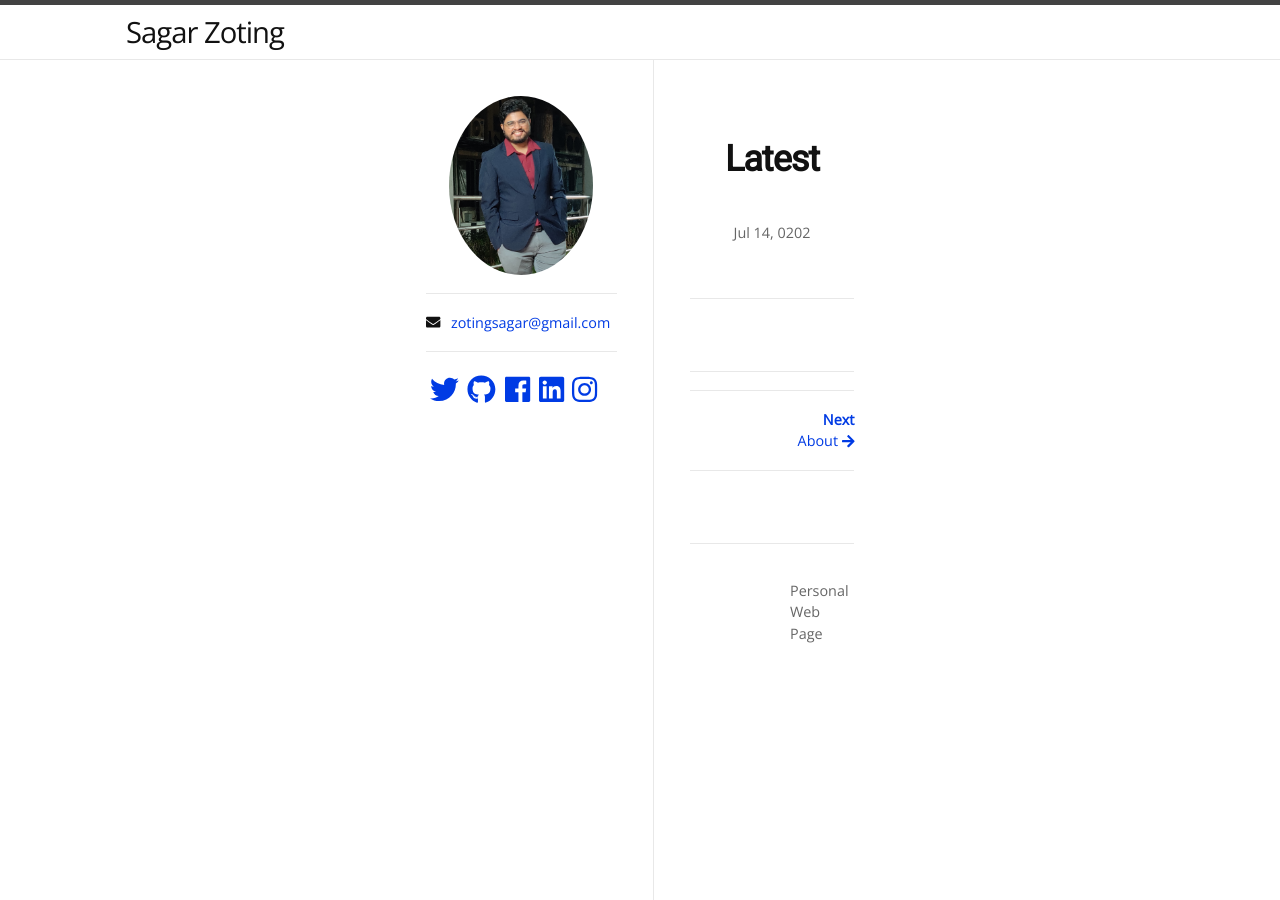
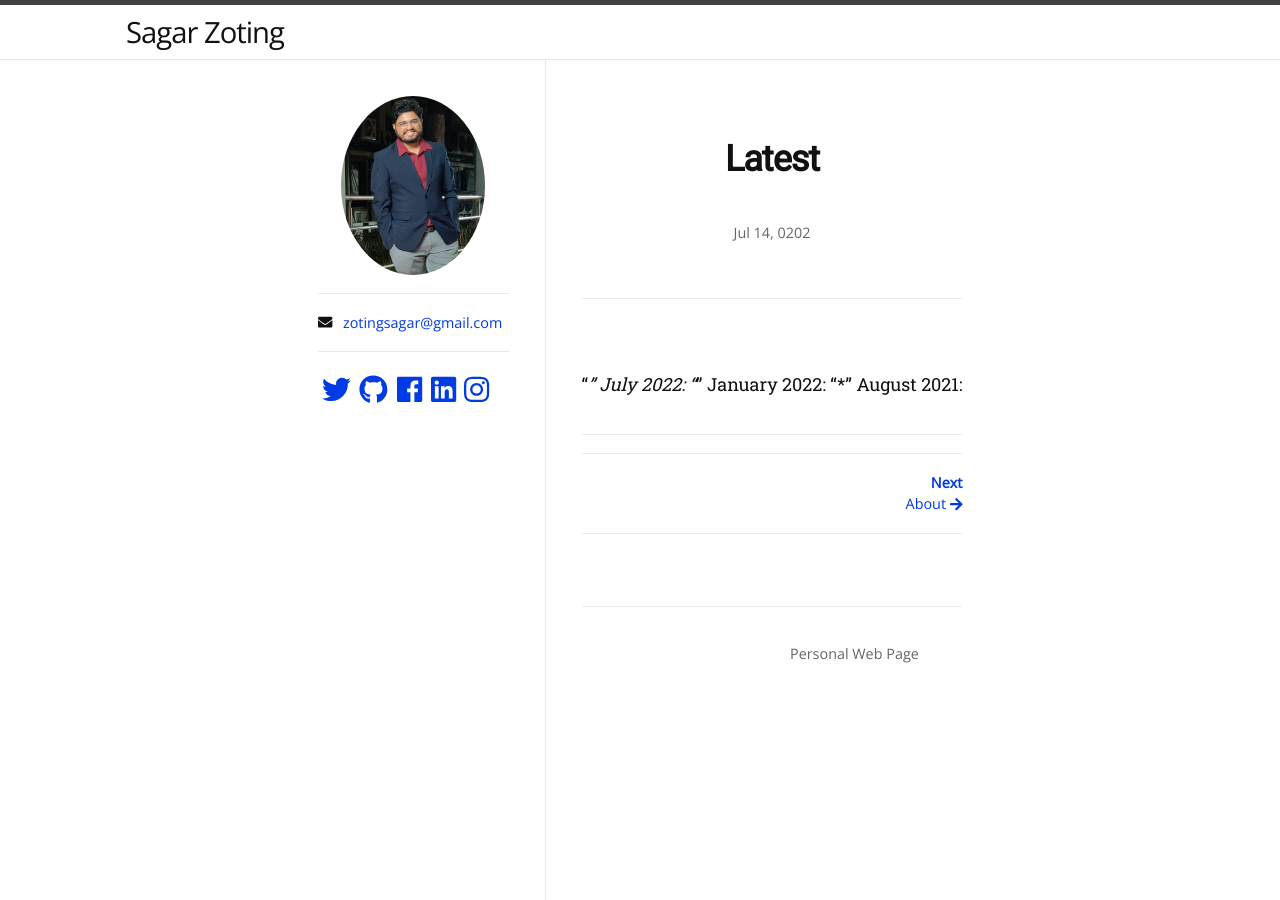
Before and after one commit to zotingsagar/zotingsagar.github.io, a Jekyll site: the page built from _posts/202-07-14-Latest.md, in a window 1280 px wide. Built offline with Jekyll 4.4.1, drawn with Linux system fonts in a browser that asks for light colours; nearby versions of some CDN libraries; some web fonts are replaced.

Commit message:
Update 202-07-14-Latest.md

```diff
--- a/_posts/202-07-14-Latest.md
+++ b/_posts/202-07-14-Latest.md
@@ -1,3 +1,6 @@
 ---
 layout: post
 ---
+"*" July 2022:
+"*" January 2022:
+"*" August 2021:
```
